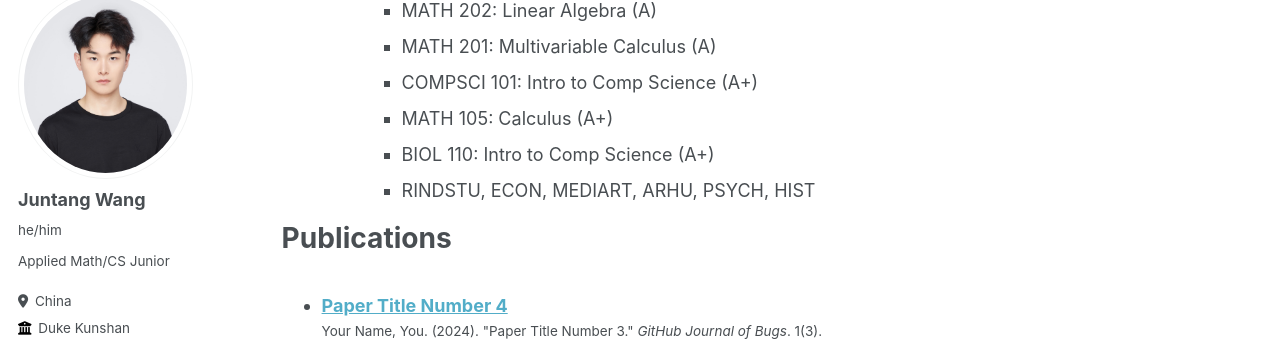
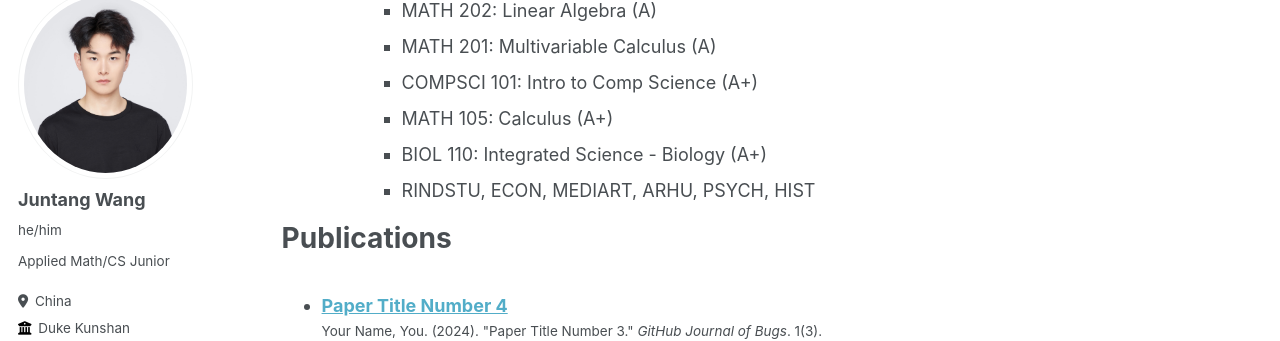
Before and after one commit to qqgjyx/qqgjyx.github.io, a Jekyll site: the page built from _pages/cv.md, in a window 1280 px wide and 900 px high, scrolled down 366 px. Shown: the part 116-457 px from the top of the window. Built offline with Jekyll 4.4.1, drawn with Linux system fonts in a browser that asks for light colours.

Commit message:
Updated cv.md

```diff
--- a/_pages/cv.md
+++ b/_pages/cv.md
@@ -22,7 +22,7 @@ Education
     * MATH 201: Multivariable Calculus (A)
     * COMPSCI 101: Intro to Comp Science (A+)
     * MATH 105: Calculus (A+)
-    * BIOL 110: Intro to Comp Science (A+)
+    * BIOL 110: Integrated Science - Biology (A+)
     * RINDSTU, ECON, MEDIART, ARHU, PSYCH, HIST
 
 Publications
```
